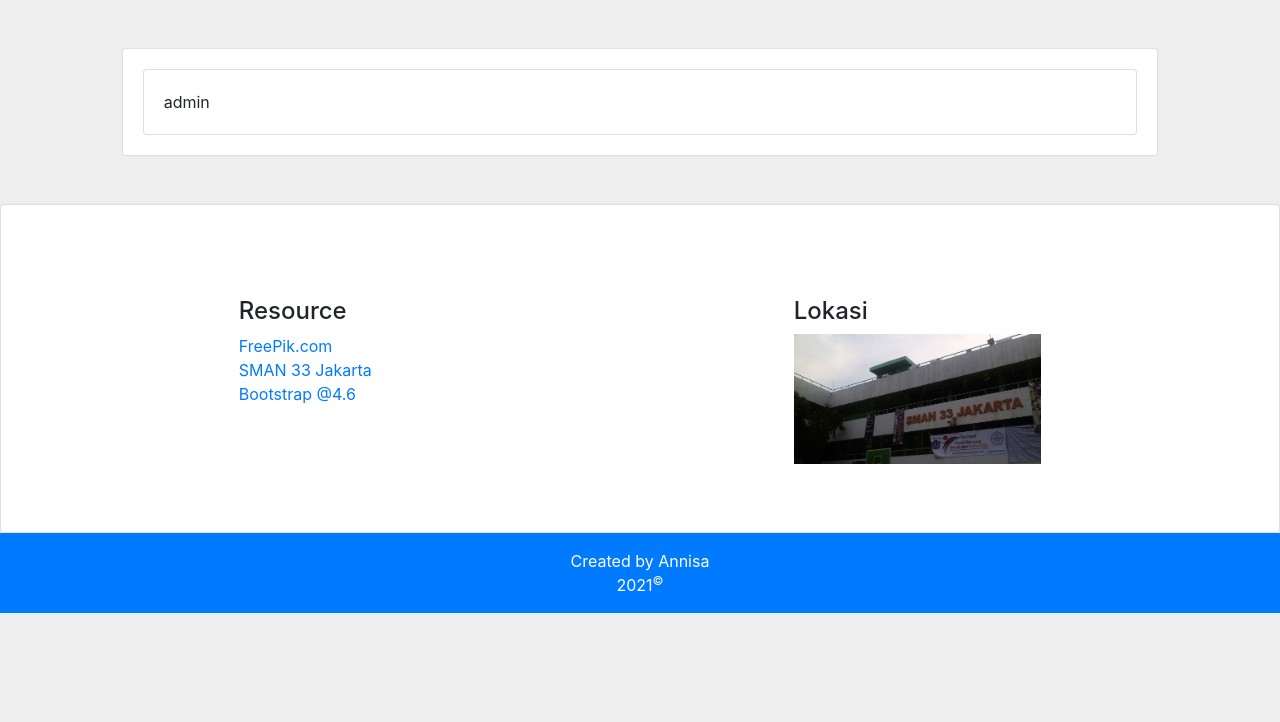
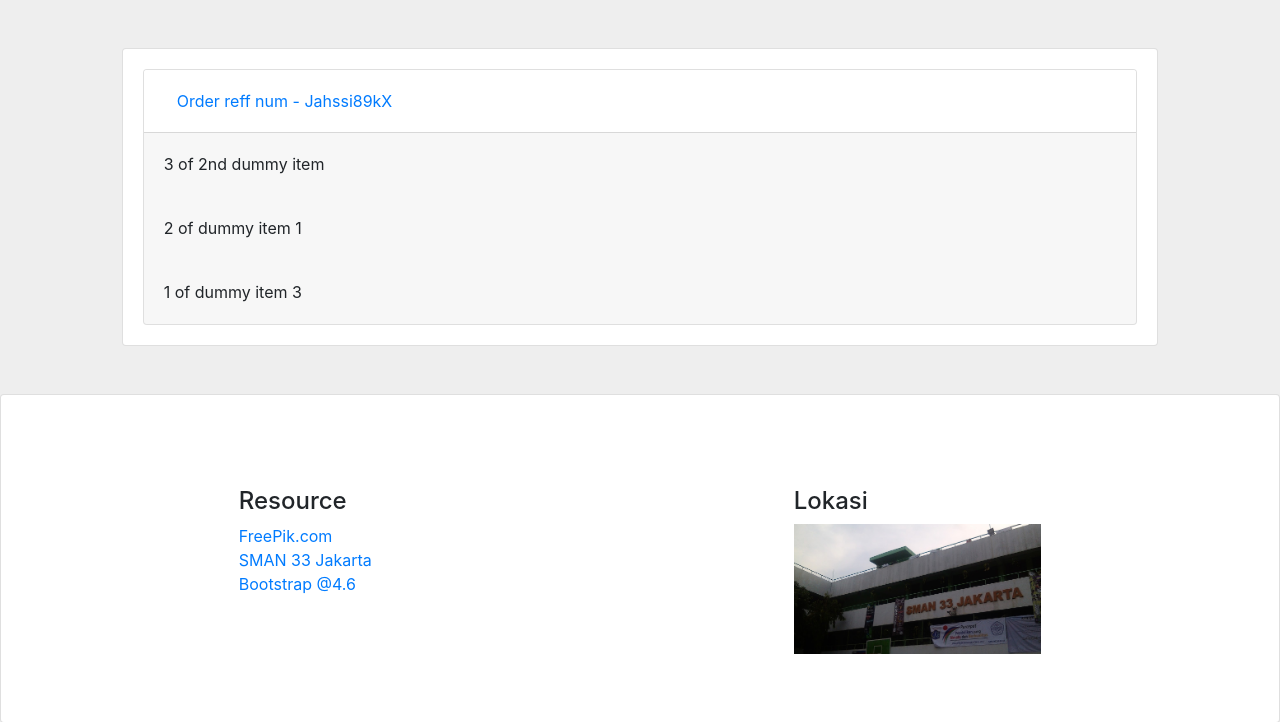
Before and after one commit to annisa-maharani/portfolio, a Django app: page /order/ordered/on-going in a window 1280 px wide. Shown: the part 56-778 px from the top of the page. Before the commit the page ends 669 px from the top, so only its background shows below. Run offline with Django 3.2, Linux system fonts and the light colour scheme; a user stored in the database is signed in; data comes from the database, SQL or seed files in the repository; some libraries are stand-ins or nearby versions.

Commit message:
order item

```diff
--- a/beauty/templates/beauty/profile.html
+++ b/beauty/templates/beauty/profile.html
@@ -21,6 +21,8 @@
             <a href="{% url 'beauty:address-list' %}" class="text-decoration-none">Address</a>
             <br>
             <a href="{% url 'beauty:update-profile' %}" class="text-decoration-none">Update Profile</a>
+            <br>
+            <a href="" class="text-decoration-none">My Ordered item</a>
             <div class="card mt-4 text-left">
                 <div class="card-body">
                     <div class="form-group row">
--- a/commerce/templates/com/ordered.html
+++ b/commerce/templates/com/ordered.html
@@ -8,13 +8,28 @@
         <div class="card">
             <div class="card-body">
 
-                {% for item in items %}
-                <div class="card">
-                    <div class="card-body">
-                        {{ item }}
+                <div class="accordion" id="accordionExample">
+                    {% for item in items %}
+                    <div class="card">
+                        <div class="card-header bg-white" id="headingOne">
+                            <h2 class="mb-0">
+                                <button class="btn btn-link btn-block text-left" type="button" data-toggle="collapse" data-target="#collapseOne" aria-expanded="true" aria-controls="collapseOne">
+
+                                    Order reff num - {{ item.reff }}
+                                </button>
+                            </h2>
+                        </div>
+
+                        <div id="collapseOne" class="collapse {% if forloop.counter == 1 and not item.accepted %}show{% endif %}" aria-labelledby="headingOne" data-parent="#accordionExample">
+                            {% for pr in item.item.all %}
+                            <div class="card-body" style="background-color: rgba(0,0,0,.03);">
+                                {{ pr }}
+                            </div>
+                            {% endfor %}
+                        </div>
                     </div>
+                    {% endfor %}
                 </div>
-                {% endfor %}
 
             </div>
         </div>
--- a/core/models.py
+++ b/core/models.py
@@ -39,7 +39,6 @@ class Order(models.Model):
     accepted_time = models.DateTimeField(null=True, blank=True)
     shipped = models.DateTimeField(null=True, blank=True)
     reff = models.SlugField(max_length=255, default='')
-    shipping = models.ForeignKey('Shipping', on_delete=models.SET_NULL, null=True, blank=True)
 
     def __str__(self):
         return self.user.username
@@ -64,9 +63,10 @@ class Shipping(models.Model):
     services = models.CharField(max_length=255)
     receipt_number = models.CharField(max_length=255)
     receipt_img = models.FileField(upload_to='ship/')
+    order = models.OneToOneField(Order, on_delete=models.CASCADE, default=None)
 
     def filename(self):
         return path.basename(self.receipt_img)
 
     def __str__(self):
-        return self.reff
+        return f"{self.reff} - {self.order.user}"
--- a/core/templates/core/on_going.html
+++ b/core/templates/core/on_going.html
@@ -1,4 +1,4 @@
-{% extends 'base.html' %}
+{% extends 'my.html' %}
 
 {% block title %} On Going To Shipped Products {% endblock %}
 
@@ -14,7 +14,7 @@
                     {% elif item.shipped %}
                     item is shipped and waited the user accepted the item
                     {% else %}
-                    <a href="" class="btn btn-primary">set shipped</a>
+                    <a href="{% url 'my:core:set-shipped' item.reff %}" class="btn btn-primary">set shipped</a>
                     {% endif %}
                 {% endfor %}
             </div>
--- a/core/urls.py
+++ b/core/urls.py
@@ -14,5 +14,5 @@ urlpatterns = [
 ]
 
 urlpatterns += [
-    # path('ordered', )
+    path('ship/<reff>', SetShipped.as_view(), name='set-shipped'),
 ]
```
Also changed, not shown: core/templates/core/forms.html (added, +22 -0 lines), core/views.py (+6 -4 lines), core/migrations/0011_auto_20220225_1558.py (added), core/migrations/0012_alter_shipping_order.py (added), db.sqlite3, media/ship/86d410cee059732fe1177e6686ab2b74.jfif (added).
